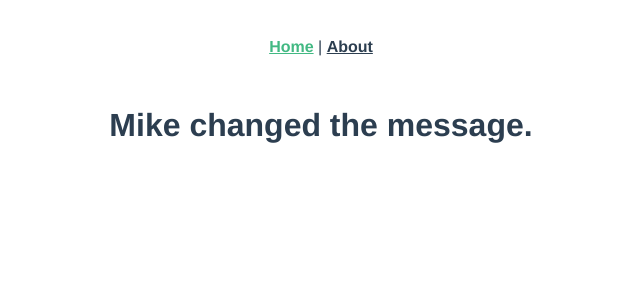
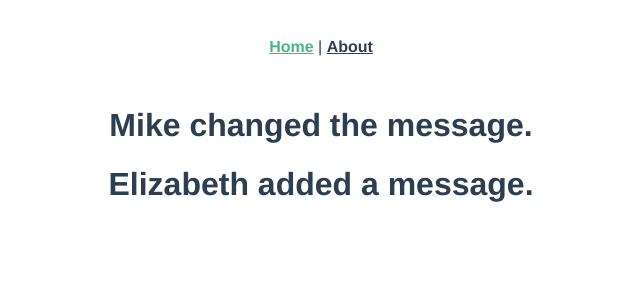
Before and after one commit to elizabethmartinezv/resume-app, a Vue app: page /#/ in a window 1280 px wide. Shown: the top 300 px of the page, without its empty margins (319-959 px from the left). Built offline with nearby package versions, Linux system fonts and the light colour scheme; the HTML template or start-up script is replaced by a standard one.

Commit message:
Added a message to Home

```diff
--- a/src/views/Home.vue
+++ b/src/views/Home.vue
@@ -1,6 +1,7 @@
 <template>
   <div class="home">
     <h1>{{ message }}</h1>
+    <h1>{{ message2 }}</h1>
   </div>
 </template>
 
@@ -11,7 +12,8 @@
 export default {
   data: function() {
     return {
-      message: "Mike changed the message."
+      message: "Mike changed the message.",
+      message2: "Elizabeth added a message."
     };
   },
   created: function() {},
```
